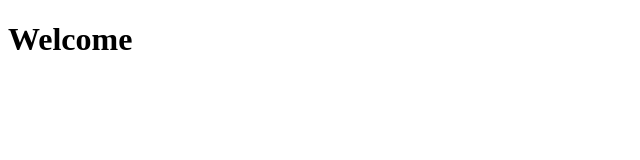
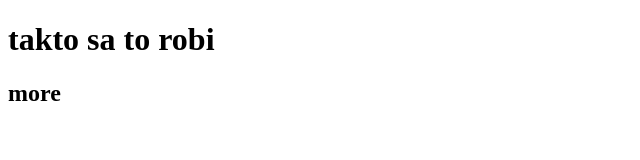
Before and after one commit to SimekJakubS/stranka, a plain HTML site: page index.html in a window 1280 px wide. Shown: the whole page, without its empty margins (0-640 px from the left). Drawn offline with Linux system fonts and the light colour scheme.

Commit message:
Update index.html

```diff
--- a/index.html
+++ b/index.html
@@ -3,9 +3,11 @@
 <head>
   <meta charset="UTF-8">
   <meta name="viewport" content="width=device-width, initial-scale=1.0">
-  <title>Ahoj lucka, takto sa to robi more</title>
+  <title>nunu stranka</title>
 </head>
 <body>
-  <h1>Welcome</h1>
+  <h1>takto sa to robi</h1>
+  <h2>more</h2>
+
 </body>
 </html>
```
